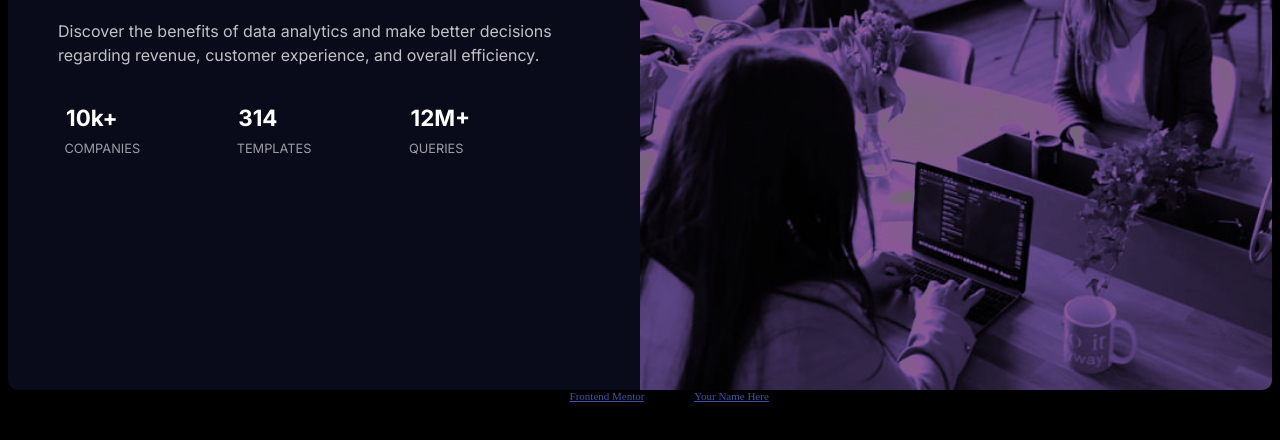
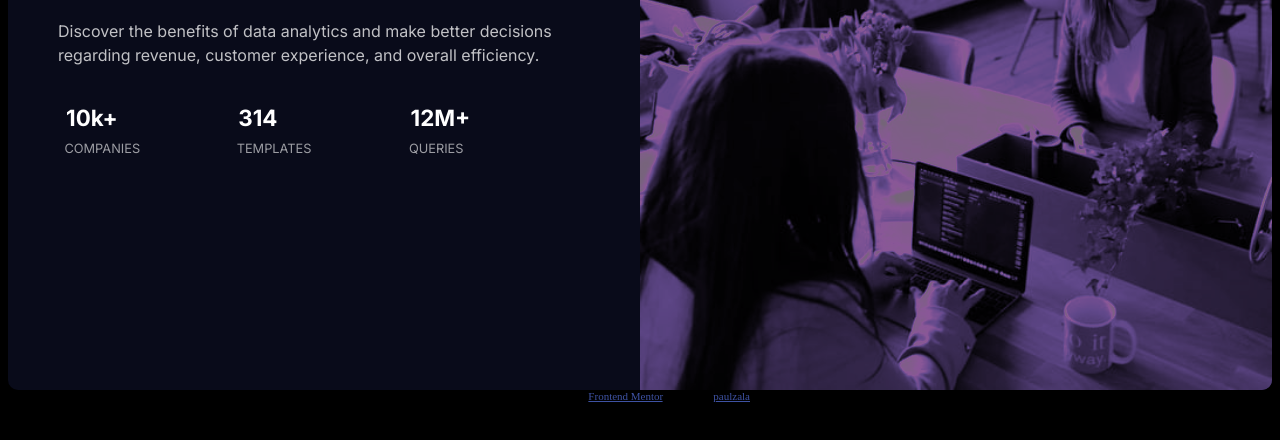
Before and after one commit to paulzala/stats-preview-card, a plain HTML site: page index.html in a window 1280 px wide. Shown: the part 140-580 px from the top of the page. Drawn offline with Linux system fonts and the light colour scheme.

Commit message:
master: Write out README.md.

```diff
--- a/index.html
+++ b/index.html
@@ -50,7 +50,7 @@
 
   <div class="attribution">
     Challenge by <a href="https://www.frontendmentor.io?ref=challenge" target="_blank">Frontend Mentor</a>.
-    Coded by <a href="#">Your Name Here</a>.
+    Coded by <a href="#">paulzala</a>.
   </div>
 </body>
 </html>
```
Also changed, not shown: design/2021-06-12 Preview of site.png (added), 2 other files.
